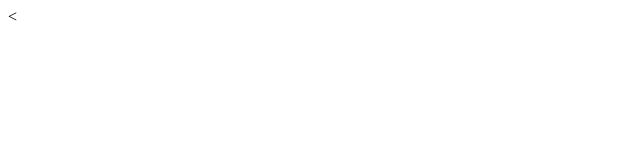
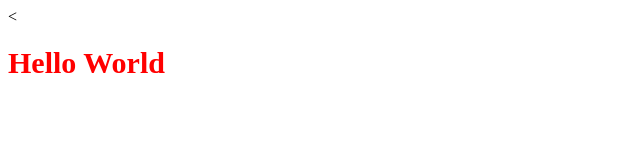
Before and after one commit to Oliver-Hdz/Propject1, a plain HTML site: page index.html in a window 1280 px wide. Shown: the whole page, without its empty margins (0-640 px from the left). Drawn offline with Linux system fonts and the light colour scheme.

Commit message:
commit 2

```diff
--- a/index.html
+++ b/index.html
@@ -5,7 +5,10 @@
   <<script type="text/javascript" src="index.js">
 
   </script>
+  <link rel="stylesheet" type="text/css" href="style.css">
 </head>
 <body>
+
+  <h1>Hello World</h1>
 </body>
 </html>
--- /dev/null
+++ b/style.css
@@ -0,0 +1,4 @@
+h1{
+  font-size: 30px;
+  color: red;
+}
```
